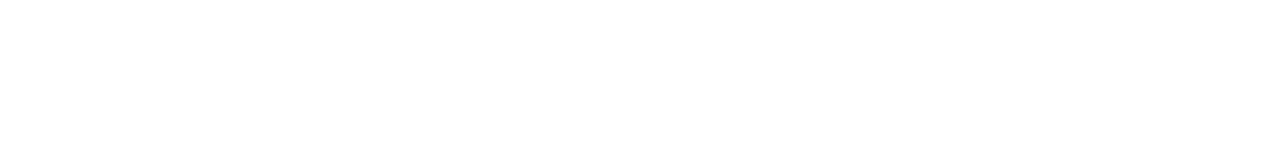
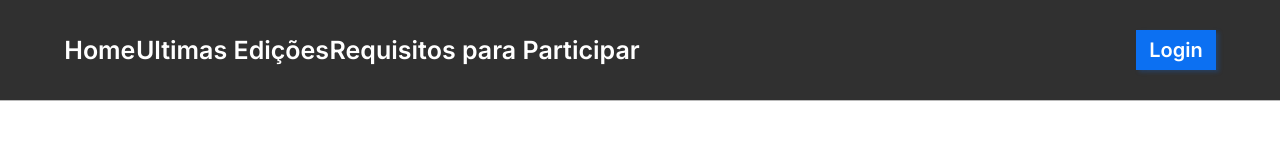
Before and after one commit to mjuliamiosso/landing-bootcamp, a plain HTML site: page index.html in a window 1280 px wide. Drawn offline with Linux system fonts and the light colour scheme.

Commit message:
Criação do Menu

```diff
--- a/css/style.css
+++ b/css/style.css
@@ -0,0 +1,57 @@
+@import url('https://fonts.googleapis.com/css2?family=Inter:wght@100;400;600&display=swap');
+
+body{
+  margin: 0;
+  padding: 0;
+}
+
+
+/* Menu de navegação */
+#principal{
+  width: 100%;
+  height: 100px;
+  background-color: #303030;
+
+  display: flex;
+  justify-content: space-between;
+  align-items: center;
+  border-bottom: 1px solid #bababa;
+}
+
+#principal div a{
+  font-size: 25px;
+  font-weight: 600;
+  color: white;
+  text-decoration: none;
+  font-family: 'Inter', sans-serif;
+}
+
+#principal div a:hover{
+  color: #cccc;
+}
+
+#menu{
+  display: flex;
+  width: 45%;
+  justify-content: space-around;
+  align-items: center;
+
+  margin-left: 5%;
+}
+
+#principal button{
+  margin-right: 5%;
+  background-color: #0c70f2;
+  border: none;
+
+  height: 40px;
+  width: 80px;
+
+  font-family: 'Inter';
+  font-size: 20px;
+  font-weight: 600;
+  color: white;
+
+  box-shadow: 3px 2px 4px rgba(12, 112, 242, 0.25);
+  cursor: pointer;
+}
--- a/index.html
+++ b/index.html
@@ -4,8 +4,16 @@
   <meta charset="UTF-8">
   <meta name="viewport" content="width=device-width, initial-scale=1.0">
   <title>Bootcamp DNC</title>
+  <link rel="stylesheet" href="./css/style.css">
 </head>
 <body>
-
+  <nav id="principal">
+    <div id="menu">
+      <a href="">Home</a>
+      <a href="">Ultimas Edições</a>
+      <a href="">Requisitos para Participar</a>
+    </div>
+    <button>Login</button>
+  </nav>
 </body>
 </html>
```
